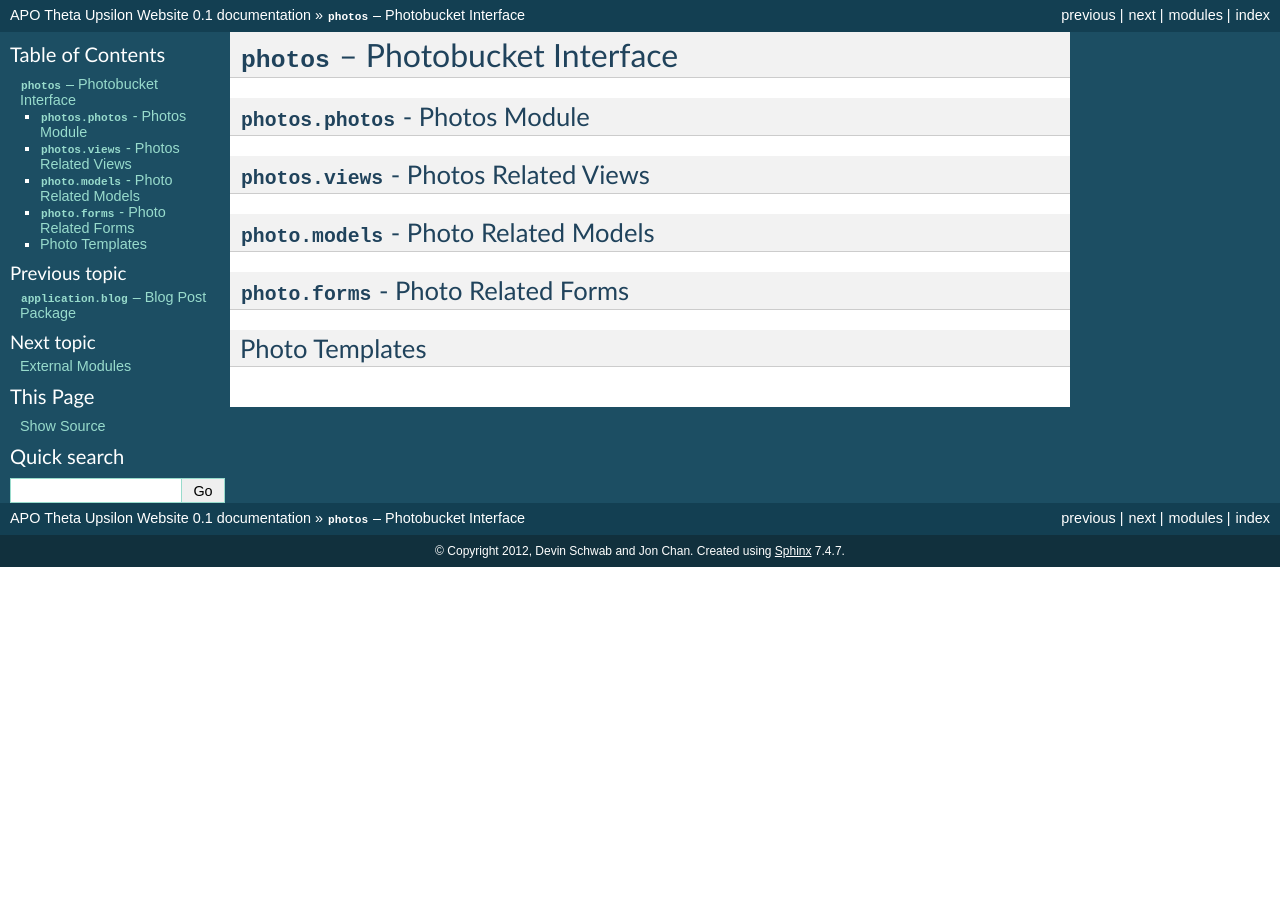
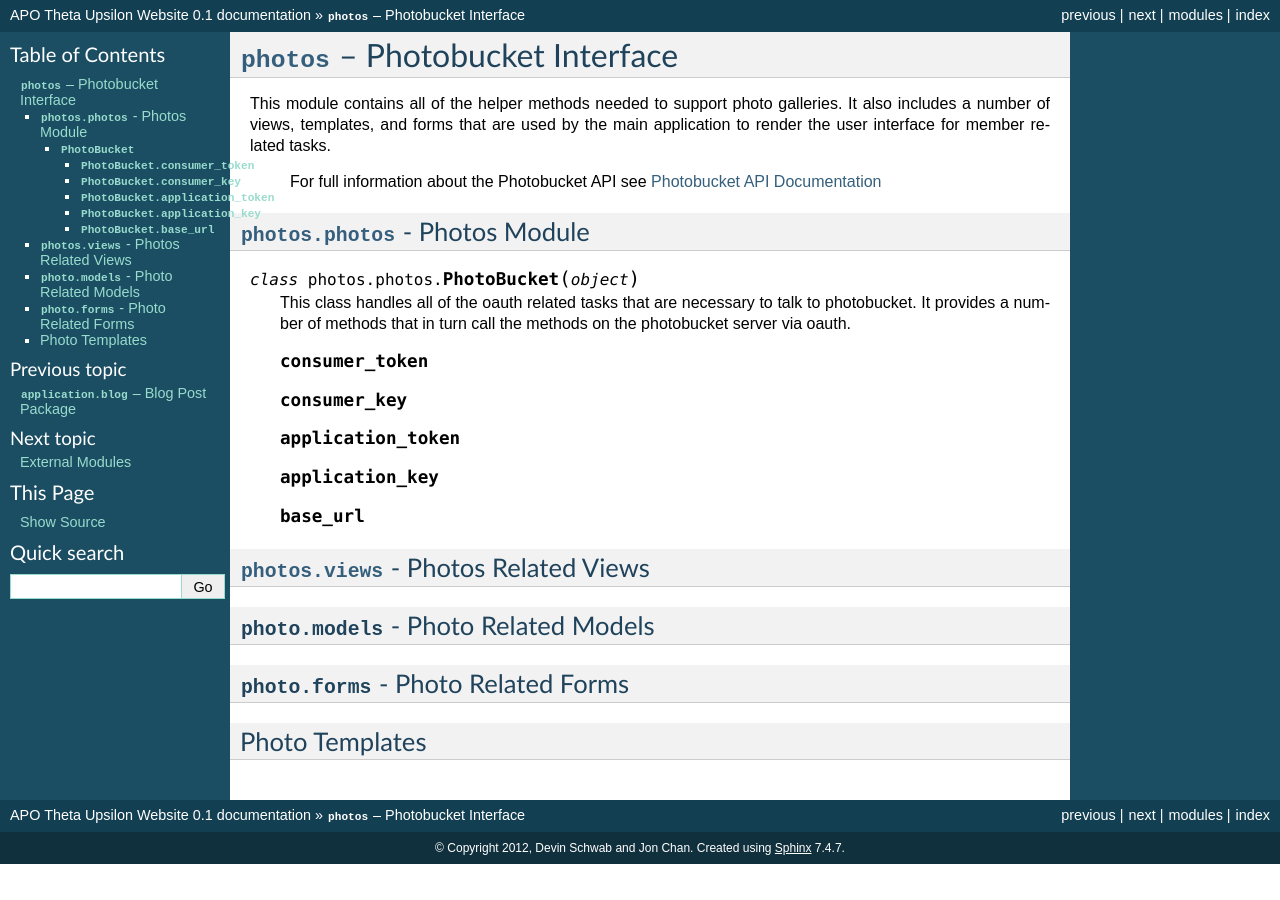
Before and after one commit to JSatterf1579/apo-website, a Sphinx documentation site: the page built from docs/detailed_design/source/photo_gallery.rst, in a window 1280 px wide. Built offline with Sphinx 7.4.7, drawn with Linux system fonts in a browser that asks for light colours; pages that are not in the unit, such as notebooks, are missing from menus.

Commit message:
initial photo module description

```diff
--- a/docs/detailed_design/source/photo_gallery.rst
+++ b/docs/detailed_design/source/photo_gallery.rst
@@ -1,17 +1,52 @@
 :mod:`photos` -- Photobucket Interface
 ======================================
+
+.. module:: photos
+
+This module contains all of the helper methods needed to support photo
+galleries. It also includes a number of views, templates, and forms
+that are used by the main application to render the user interface for
+member related tasks.
+
+   For full information about the Photobucket API see
+   `Photobucket API Documentation <http://pic.pbsrc.com/dev_help/WebHelpPublic/PhotobucketPublicHelp_Left.htm#CSHID=PB%20API%20Introduction.htm|StartTopic=Content%2FPB%20API%20Introduction.htm|SkinName=WebHelp>`_
 
 :mod:`photos.photos` - Photos Module
 ------------------------------------
 
+.. module:: photos.photos
+
+.. class:: PhotoBucket(object)
+
+   This class handles all of the oauth related tasks that are
+   necessary to talk to photobucket. It provides a number of methods
+   that in turn call the methods on the photobucket server via oauth.
+
+
+
+   .. attribute:: consumer_token
+   .. attribute:: consumer_key
+   .. attribute:: application_token
+   .. attribute:: application_key
+
+   .. attribute:: base_url
+
 :mod:`photos.views` - Photos Related Views
 -----------------------------------------
+
+.. module:: photos.views
 
 :mod:`photo.models` - Photo Related Models
 ------------------------------------------
 
+.. module:: photos.models
+
 :mod:`photo.forms` - Photo Related Forms
 ----------------------------------------
 
+.. module:: photos.forms
+
 Photo Templates
 ---------------
+
+.. module:: photos.templates
```
